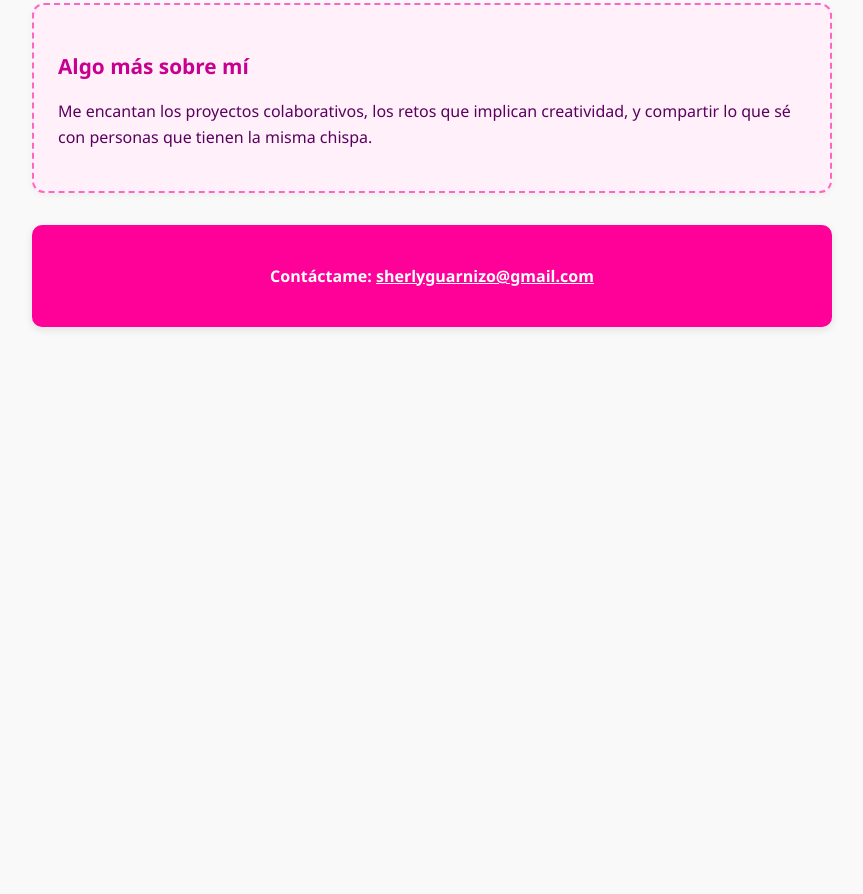
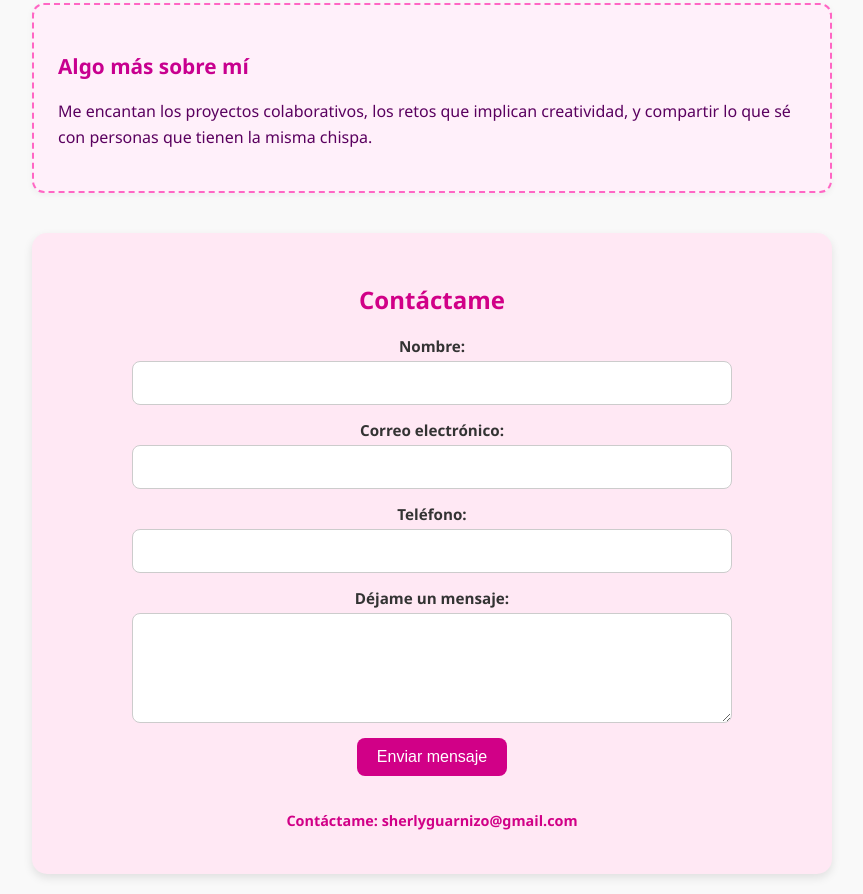
Before and after one commit to SHERGUARNIZO/bit-website, a plain HTML site: page index.html in a window 1280 px wide. Shown: the part 1847-2741 px from the top of the page, without its empty margins (208-1071 px from the left). Before the commit the page ends 2194 px from the top, so only its background shows below. Drawn offline with Linux system fonts and the light colour scheme.

Commit message:
añade formulario de contactoo

```diff
--- a/index.html
+++ b/index.html
@@ -82,7 +82,34 @@
         </aside>
 
         <footer id="contacto">
-          <p>Contáctame: <a href="mailto:sherlyguarnizo@gmail.com">sherlyguarnizo@gmail.com</a></p>
+          <h2>Contáctame</h2>
+          <form class="formulario-contacto" action="#" method="post">
+            <div class="campo-form">
+              <label for="nombre">Nombre:</label>
+              <input type="text" id="nombre" name="nombre" required>
+            </div>
+
+            <div class="campo-form">
+              <label for="email">Correo electrónico:</label>
+              <input type="email" id="email" name="email" required>
+            </div>
+
+            <div class="campo-form">
+              <label for="telefono">Teléfono:</label>
+              <input type="tel" id="telefono" name="telefono">
+            </div>
+
+            <div class="campo-form">
+              <label for="mensaje">Déjame un mensaje:</label>
+              <textarea id="mensaje" name="mensaje" rows="4" required></textarea>
+            </div>
+
+            <button type="submit">Enviar mensaje</button>
+            <p>Contáctame: <a href="mailto:sherlyguarnizo@gmail.com">sherlyguarnizo@gmail.com</a></p>
+          </form>
         </footer>
       </div>
+
+
+
     </body>
--- a/style.css
+++ b/style.css
@@ -246,3 +246,88 @@ main {
     color: #ffffff;
     text-decoration: underline;
   }
+
+  #contacto {
+    background-color: #ffe8f4;
+    padding: 30px 20px;
+    border-radius: 15px;
+    margin-top: 40px;
+    box-shadow: 0 4px 10px rgba(0,0,0,0.1);
+  }
+
+  #contacto h2 {
+    color: #d10087;
+    text-align: center;
+    font-size: 1.5rem;
+    margin-bottom: 20px;
+  }
+
+  .formulario-contacto {
+    max-width: 600px;
+    margin: 0 auto;
+    display: flex;
+    flex-direction: column;
+    gap: 15px;
+  }
+
+  .campo-form {
+    display: flex;
+    flex-direction: column;
+  }
+
+  .campo-form label {
+    font-weight: bold;
+    margin-bottom: 5px;
+    color: #333;
+    font-size: 0.95rem;
+  }
+
+  .formulario-contacto input,
+  .formulario-contacto textarea {
+    padding: 10px;
+    border: 1px solid #ccc;
+    border-radius: 8px;
+    font-family: inherit;
+    font-size: 1rem;
+    transition: box-shadow 0.2s ease;
+  }
+
+  .formulario-contacto input:focus,
+  .formulario-contacto textarea:focus {
+    outline: none;
+    box-shadow: 0 0 5px #d10087;
+    border-color: #d10087;
+  }
+
+  .formulario-contacto button {
+    background-color: #d10087;
+    color: white;
+    padding: 10px 20px;
+    border: none;
+    border-radius: 8px;
+    font-size: 1rem;
+    cursor: pointer;
+    align-self: center;
+    transition: background-color 0.3s ease;
+  }
+
+  .formulario-contacto button:hover {
+    background-color: #a5006c;
+  }
+
+  .formulario-contacto p {
+    text-align: center;
+    margin-top: 20px;
+    font-size: 0.9rem;
+    color: #d10087;
+  }
+
+  .formulario-contacto a {
+    color: #d10087;
+    text-decoration: none;
+    font-weight: bold;
+  }
+
+  .formulario-contacto a:hover {
+    text-decoration: underline;
+  }
```
